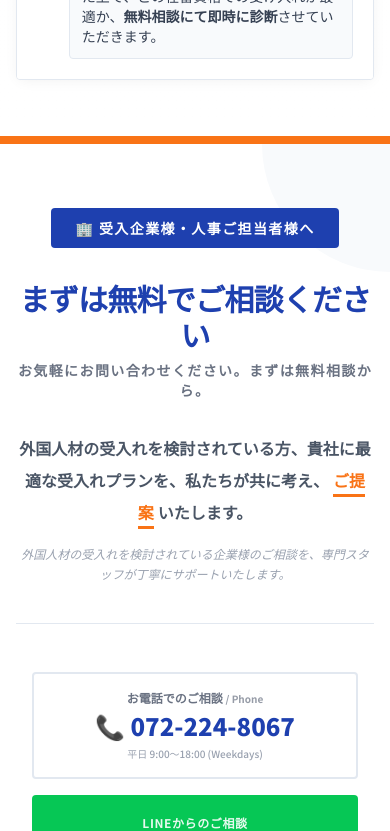
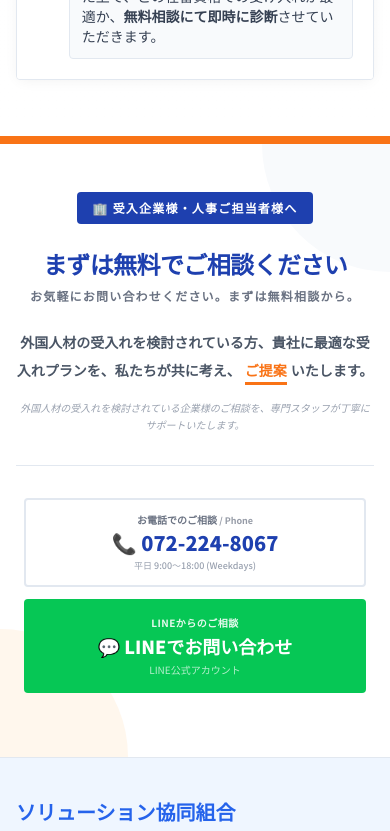
Before and after one commit to soldata1188/solutioncoop-jp, a Next.js app in the folder solutioncoop-app/: page /faq in a window 390 px wide. Shown: the part 7100-7931 px from the top of the page. Built offline with nearby package versions, Linux system fonts and the light colour scheme; no server answers.

Commit message:
style: optimize ContactCtaSection for mobile UX

```diff
--- a/solutioncoop-app/components/ContactCtaSection.tsx
+++ b/solutioncoop-app/components/ContactCtaSection.tsx
@@ -3,47 +3,47 @@
 
 export default function ContactCtaSection() {
   return (
-    <section id="contact" className="py-16 md:py-28 pb-24 md:pb-28 bg-white text-slate-800 relative overflow-hidden border-t-8 border-[#f97316]">
+    <section id="contact" className="py-12 md:py-28 pb-16 md:pb-28 bg-white text-slate-800 relative overflow-hidden border-t-8 border-[#f97316]">
       {/* Background decorations */}
       <div className="absolute top-0 right-0 w-64 h-64 bg-slate-50 rounded-full -translate-y-1/2 translate-x-1/2 pointer-events-none" />
       <div className="absolute bottom-0 left-0 w-64 h-64 bg-orange-50 rounded-full translate-y-1/2 -translate-x-1/2 pointer-events-none" />
 
       <div className="container mx-auto px-4 text-center relative z-10">
         {/* Target Audience Label */}
-        <div className="inline-block bg-[#1e40af] text-white font-black px-6 py-2.5 rounded mb-8 shadow-md text-sm md:text-base tracking-widest">
+        <div className="inline-block bg-[#1e40af] text-white font-black px-4 sm:px-6 py-2 sm:py-2.5 rounded mb-6 sm:mb-8 shadow-md text-xs sm:text-sm md:text-base tracking-widest">
           🏢 受入企業様・人事ご担当者様へ
         </div>
 
-        <h2 className="text-3xl md:text-4xl lg:text-5xl font-black mb-2 tracking-tight text-[#1e40af]">
+        <h2 className="text-2xl sm:text-3xl md:text-4xl lg:text-5xl font-black mb-2 tracking-tight text-[#1e40af]">
           まずは無料でご相談ください
         </h2>
-        <p className="text-sm md:text-base text-gray-500 font-bold tracking-widest mb-8">
+        <p className="text-xs sm:text-sm md:text-base text-gray-500 font-bold tracking-widest mb-6 sm:mb-8">
           お気軽にお問い合わせください。まずは無料相談から。
         </p>
 
-        <div className="border-b border-gray-200 pb-10 mb-12 max-w-2xl mx-auto">
-          <p className="text-base md:text-xl leading-loose text-gray-600 font-bold mb-4">
+        <div className="border-b border-gray-200 pb-8 sm:pb-10 mb-8 sm:mb-12 max-w-2xl mx-auto">
+          <p className="text-sm sm:text-base md:text-xl leading-loose text-gray-600 font-bold mb-4">
             外国人材の受入れを検討されている方、<br className="hidden md:block" />
             貴社に最適な受入れプランを、私たちが共に考え、
             <strong className="text-[#f97316] font-black mx-1 border-b-[3px] border-[#f97316] pb-0.5">ご提案</strong>いたします。
           </p>
-          <p className="text-xs md:text-sm text-gray-400 italic leading-relaxed">
+          <p className="text-[10px] sm:text-xs md:text-sm text-gray-400 italic leading-relaxed">
             外国人材の受入れを検討されている企業様のご相談を、専門スタッフが丁寧にサポートいたします。
           </p>
         </div>
 
-        <div className="flex flex-col sm:flex-row justify-center items-stretch sm:items-center gap-4 md:gap-8 px-4 sm:px-0">
+        <div className="flex flex-col sm:flex-row justify-center items-stretch sm:items-center gap-3 sm:gap-4 md:gap-8 px-2 sm:px-0">
           <TrackedLink
             href="tel:0722248067"
             eventAction="cta_click"
             eventLabel="bottom_phone"
-            className="flex flex-col items-center justify-center bg-white text-[#1e40af] border-2 border-slate-200 w-full md:w-80 py-4 px-4 hover:border-[#1e40af] hover:shadow-md transition-all rounded group"
+            className="flex flex-col items-center justify-center bg-white text-[#1e40af] border-2 border-slate-200 w-full md:w-80 py-3 sm:py-4 px-4 hover:border-[#1e40af] hover:shadow-md transition-all rounded group"
           >
-            <span className="text-xs md:text-sm text-gray-500 mb-1 font-bold group-hover:text-blue-500 transition-colors">
-              お電話でのご相談 <span className="opacity-70 text-[10px]">/ Phone</span>
+            <span className="text-[10px] sm:text-xs md:text-sm text-gray-500 mb-0.5 sm:mb-1 font-bold group-hover:text-blue-500 transition-colors">
+              お電話でのご相談 <span className="opacity-70 text-[9px] sm:text-[10px]">/ Phone</span>
             </span>
-            <span className="text-2xl md:text-3xl font-black text-[#1e40af] whitespace-nowrap mb-1">📞 072-224-8067</span>
-            <span className="text-[10px] text-gray-400 font-medium">平日 9:00〜18:00 (Weekdays)</span>
+            <span className="text-xl sm:text-2xl md:text-3xl font-black text-[#1e40af] whitespace-nowrap mb-0.5 sm:mb-1">📞 072-224-8067</span>
+            <span className="text-[9px] sm:text-[10px] text-gray-400 font-medium">平日 9:00〜18:00 (Weekdays)</span>
           </TrackedLink>
 
           <TrackedLink
@@ -52,10 +52,10 @@
             rel="noopener noreferrer"
             eventAction="cta_click"
             eventLabel="bottom_line"
-            className="flex flex-col items-center justify-center bg-[#06C755] hover:bg-[#05b34c] text-white w-full md:w-80 py-5 transition-all rounded shadow-lg group hover:-translate-y-1 hover:shadow-[0_10px_30px_rgba(6,199,85,0.3)]"
+            className="flex flex-col items-center justify-center bg-[#06C755] hover:bg-[#05b34c] text-white w-full md:w-80 py-4 sm:py-5 transition-all rounded shadow-lg group hover:-translate-y-1 hover:shadow-[0_10px_30px_rgba(6,199,85,0.3)]"
           >
-            <span className="text-xs md:text-sm font-bold opacity-90 mb-1 tracking-wider">LINEからのご相談</span>
-            <span className="text-xl md:text-2xl font-black flex items-center gap-2 whitespace-nowrap mb-1">💬 LINEでお問い合わせ</span>
+            <span className="text-[10px] sm:text-xs md:text-sm font-bold opacity-90 mb-0.5 sm:mb-1 tracking-wider">LINEからのご相談</span>
+            <span className="text-lg sm:text-xl md:text-2xl font-black flex items-center gap-1 sm:gap-2 whitespace-nowrap mb-0.5 sm:mb-1">💬 LINEでお問い合わせ</span>
             <span className="text-[10px] text-white/70">LINE公式アカウント</span>
           </TrackedLink>
         </div>
```
